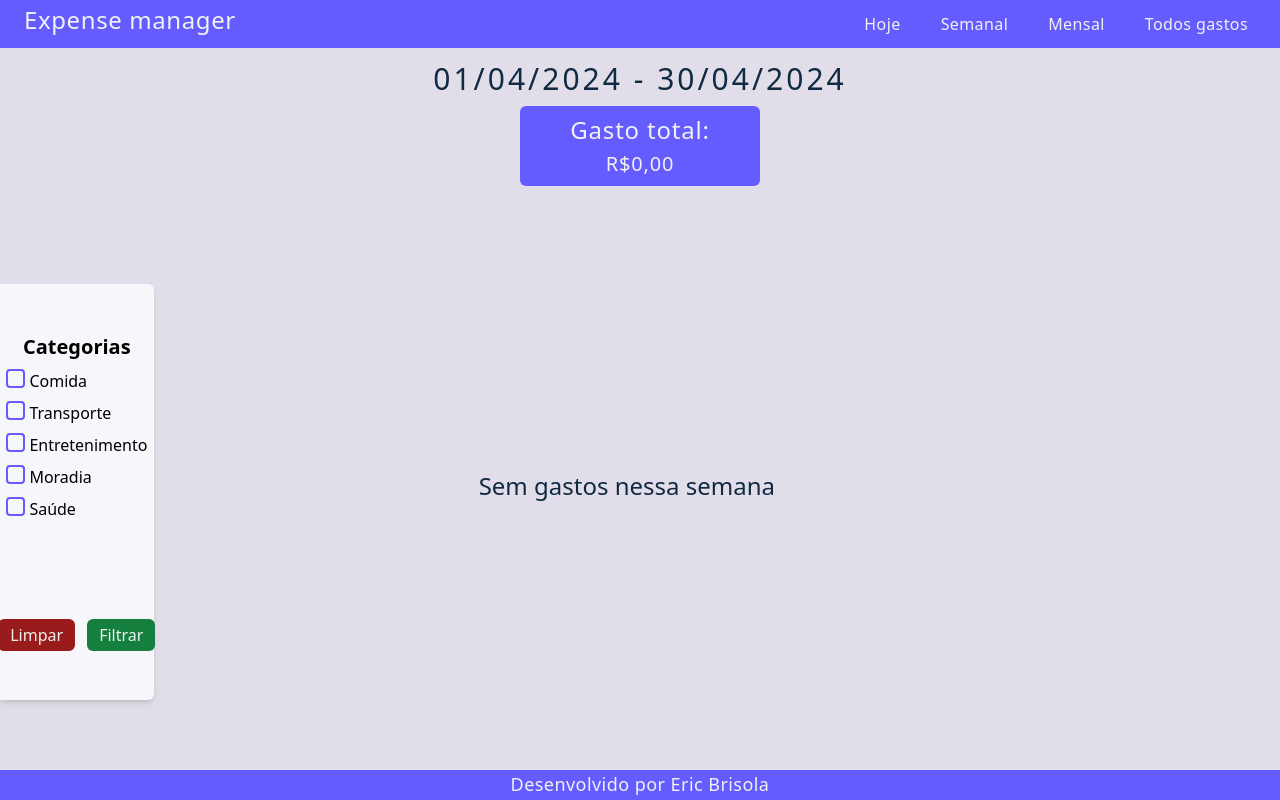
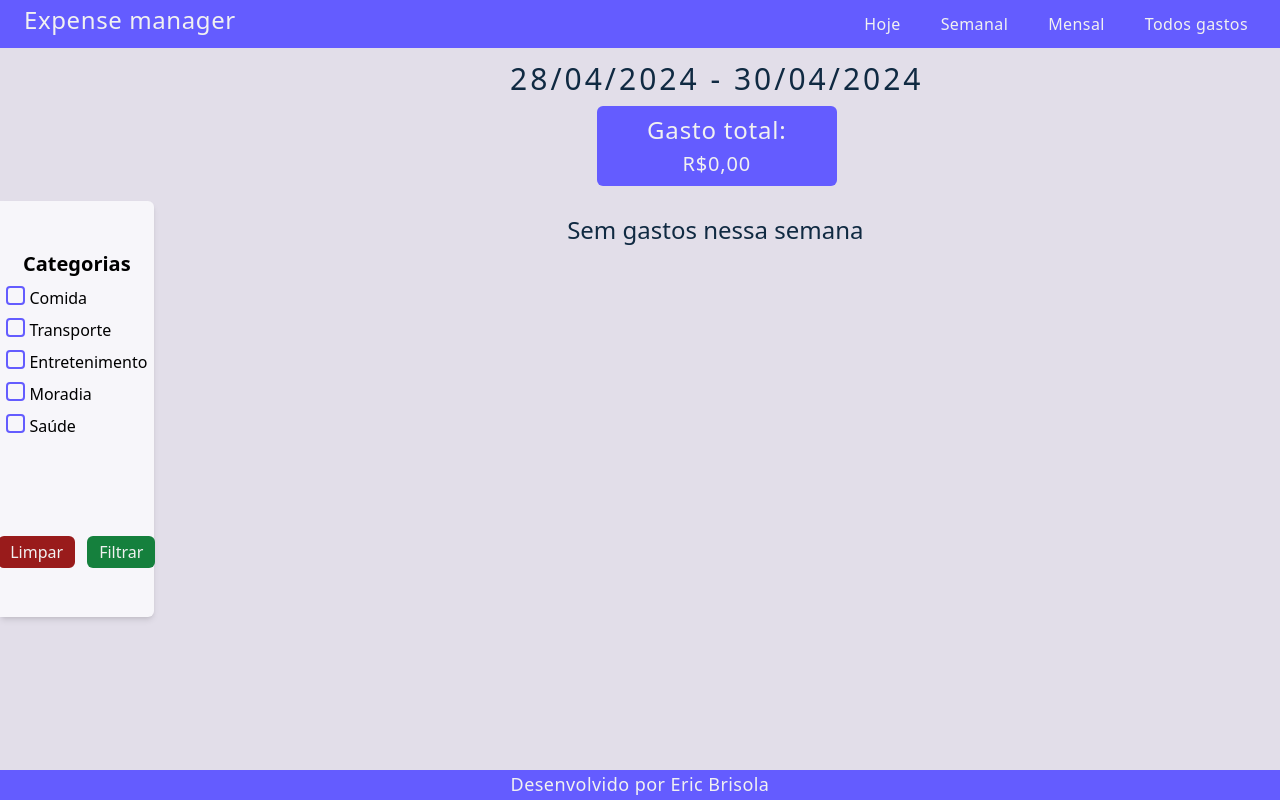
Before and after one commit to EricBrisola/expense-manager, a React (Vite) app: page /last-seven-days in a window 1280 px wide. Built offline with nearby package versions, Linux system fonts and the light colour scheme.

Commit message:
style: changed components positions and some sizes

```diff
--- a/src/pages/AllExpenses/index.jsx
+++ b/src/pages/AllExpenses/index.jsx
@@ -51,7 +51,22 @@ const AllExpenses = () => {
   ];
 
   return (
-    <main className="flex flex-1 flex-col gap-3 bg-[#E2DEE9] text-white">
+    <main className="flex flex-1 bg-[#E2DEE9] text-white">
+      <Sidebar categories={categories}>
+        <article className="flex flex-col items-center gap-2">
+          <p className="text-xl font-semibold">Meses</p>
+          <select className="h-12 w-36 rounded border-[1px] border-[#645cff] bg-transparent p-2 outline-none focus:border-2">
+            {months.map((month) => {
+              return (
+                <option value={month.value} key={month.value}>
+                  {month.month}
+                </option>
+              );
+            })}
+          </select>
+        </article>
+      </Sidebar>
+      <section className="flex flex-1 flex-col gap-3">
         <Header
           total={allExpensesTotal}
           date={
@@ -62,19 +77,8 @@ const AllExpenses = () => {
             dayjs().format("DD/MM/YYYY")
           }
         />
-      <section className="flex flex-1 gap-3">
-        <Sidebar categories={categories}>
-          <article className="flex flex-col items-center gap-2">
-            <p className="text-xl font-semibold">Meses</p>
-            <select className="h-12 w-36 rounded border-[1px] border-[#645cff] bg-transparent p-2 outline-none focus:border-2">
-              {months.map((month) => {
-                return <option value={month.value}>{month.month}</option>;
-              })}
-            </select>
-          </article>
-        </Sidebar>
-        <article className="flex flex-1 justify-center pb-3">
-          <div className="flex w-4/5 flex-wrap gap-6">
+        <article className="flex justify-center pb-7">
+          <div className="flex w-2/4 flex-wrap gap-6 pl-[9%]">
             {allExpenses.length >= 1 ? (
               allExpenses.map((expense) => {
                 return (
@@ -88,7 +92,7 @@ const AllExpenses = () => {
                 );
               })
             ) : (
-              <p className="mr-48 flex w-full items-center justify-center text-2xl font-normal text-[#102a42]">
+              <p className="flex w-4/5 justify-center pr-3 text-2xl font-normal text-[#102a42]">
                 Sem gastos registrados
               </p>
             )}
--- a/src/pages/LastSevenDays/index.jsx
+++ b/src/pages/LastSevenDays/index.jsx
@@ -35,19 +35,19 @@ const LastSevenDays = () => {
     },
   ];
   return (
-    <main className="flex flex-1 flex-col gap-3 bg-[#E2DEE9] text-white">
+    <main className="flex flex-1 bg-[#E2DEE9] text-white">
+      <Sidebar categories={categories} />
+      <section className="flex flex-1 flex-col gap-3">
         <Header
           total={weeklyTotal}
           date={
-          dayjs().startOf("month").format("DD/MM/YYYY") +
+            dayjs().startOf("week").format("DD/MM/YYYY") +
             " - " +
             dayjs().format("DD/MM/YYYY")
           }
         />
-      <section className="flex flex-1 gap-3">
-        <Sidebar categories={categories} />
-        <article className="flex flex-1 justify-center pb-3">
-          <div className="flex w-4/5 flex-wrap gap-6">
+        <article className="flex justify-center pb-7">
+          <div className="flex w-2/4 flex-wrap gap-6 pl-[9%]">
             {lastSevenDaysExpenses.length >= 1 ? (
               lastSevenDaysExpenses.map((expense) => {
                 return (
@@ -61,7 +61,7 @@ const LastSevenDays = () => {
                 );
               })
             ) : (
-              <p className="mr-48 flex w-full items-center justify-center text-2xl font-normal text-[#102a42]">
+              <p className="flex w-4/5 justify-center pr-3 text-2xl font-normal text-[#102a42]">
                 Sem gastos nessa semana
               </p>
             )}
--- a/src/pages/LastThirtyDays/index.jsx
+++ b/src/pages/LastThirtyDays/index.jsx
@@ -32,7 +32,9 @@ function LastThirtyDays() {
     },
   ];
   return (
-    <main className="flex flex-1 flex-col gap-3 bg-[#E2DEE9] text-white">
+    <main className="flex flex-1 bg-[#E2DEE9] text-white">
+      <Sidebar categories={categories} />
+      <section className="flex flex-1 flex-col gap-3">
         <Header
           total={monthlyTotal}
           date={
@@ -41,10 +43,8 @@ function LastThirtyDays() {
             dayjs().format("DD/MM/YYYY")
           }
         />
-      <section className="flex flex-1 gap-3">
-        <Sidebar categories={categories} />
-        <article className="flex flex-1 justify-center pb-3">
-          <div className="flex w-4/5 flex-wrap gap-6">
+        <article className="flex justify-center pb-7">
+          <div className="flex w-2/4 flex-wrap gap-6 pl-[9%]">
             {lastThirtyDaysExpenses.length >= 1 ? (
               lastThirtyDaysExpenses.map((expense) => {
                 return (
@@ -58,7 +58,7 @@ function LastThirtyDays() {
                 );
               })
             ) : (
-              <p className="mr-48 flex w-full items-center justify-center text-2xl font-normal text-[#102a42]">
+              <p className="flex w-4/5 justify-center pr-3 text-2xl font-normal text-[#102a42]">
                 Sem gastos registrados no mês
                 {" " + (dayjs().month() + 1).toString().padStart(2, 0)}
               </p>
--- a/src/pages/Today/index.jsx
+++ b/src/pages/Today/index.jsx
@@ -34,12 +34,12 @@ function Today() {
   ];
 
   return (
-    <main className="flex flex-1 flex-col gap-3 bg-[#E2DEE9] text-white">
-      <Header total={dailyTotal} date={dayjs().format("DD/MM/YYYY")} />
-      <section className="flex flex-1 gap-3">
-        <Sidebar categories={categories} />
-        <article className="flex flex-1 justify-center pb-3">
-          <div className="flex w-4/5 flex-wrap gap-6">
+    <main className="flex flex-1 bg-[#E2DEE9] text-white">
+      <Sidebar categories={categories} />
+      <section className="flex flex-1 flex-col gap-3">
+        <Header total={dailyTotal} date={dayjs().format("DD/MM/YYYY")} />
+        <article className="flex justify-center pb-7">
+          <div className="flex w-2/4 flex-wrap gap-6 pl-[9%]">
             {dailyExpenses.length >= 1 ? (
               dailyExpenses.map((expense) => {
                 return (
@@ -53,7 +53,7 @@ function Today() {
                 );
               })
             ) : (
-              <p className="mr-48 flex w-full items-center justify-center text-2xl font-normal text-[#102a42]">
+              <p className="flex w-4/5 justify-center pr-3 text-2xl font-normal text-[#102a42]">
                 Sem gastos registrados hoje
               </p>
             )}
```
Also changed, not shown: 1 other file (tests, documents, lock files or other folders). Lines whose indentation alone changed are shown as unchanged.
